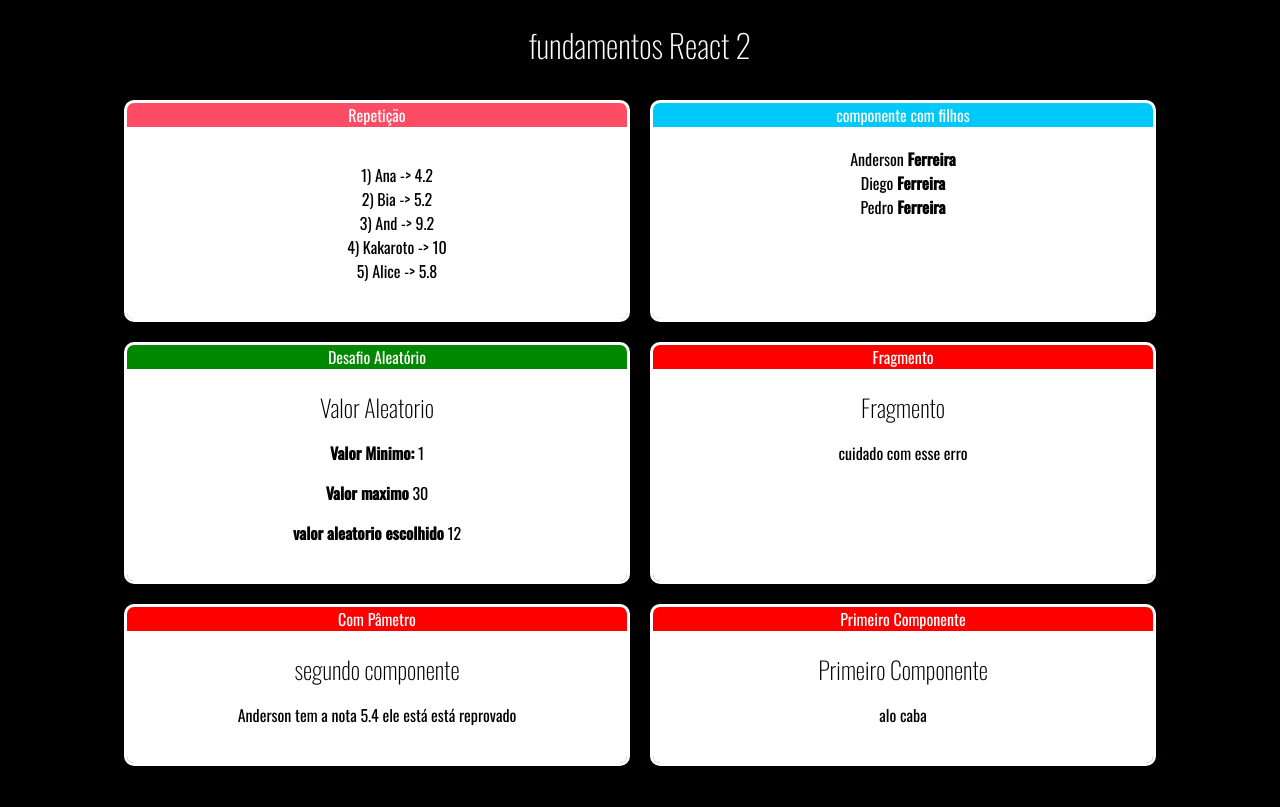
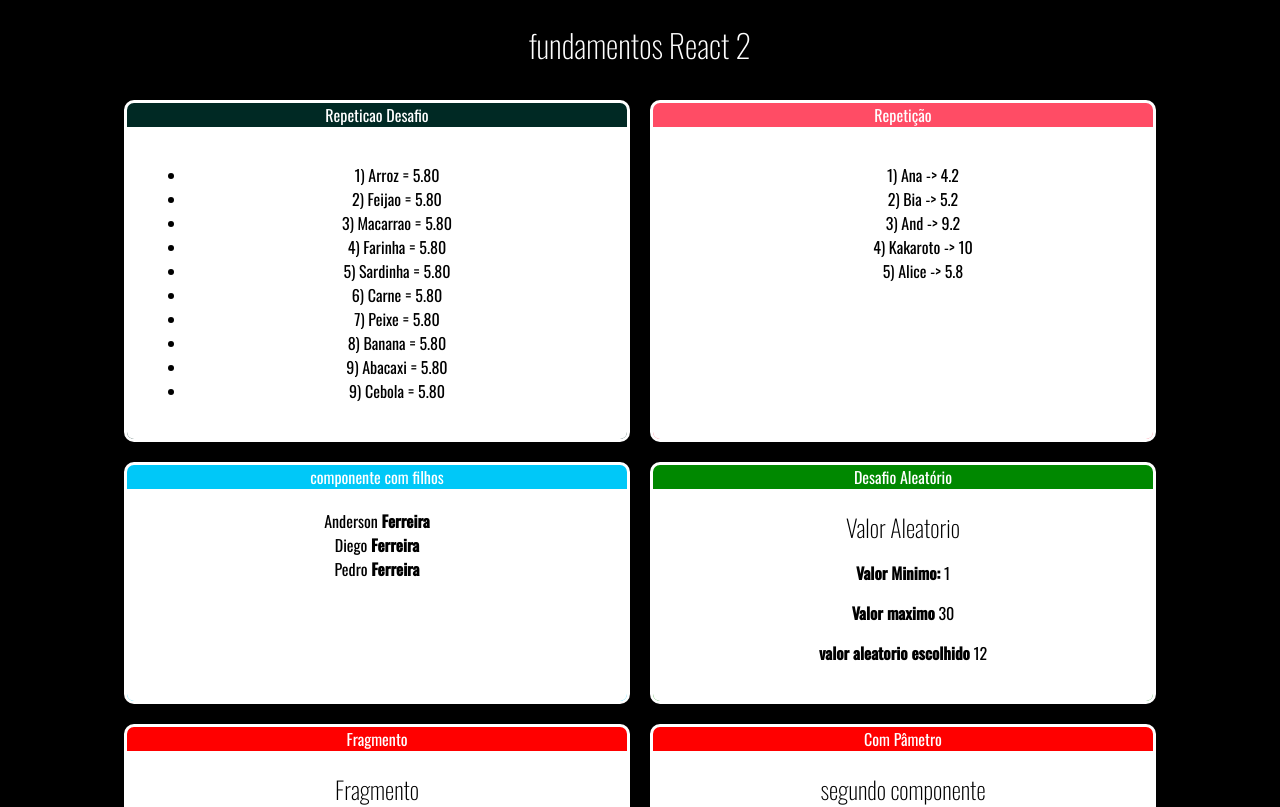
Before and after one commit to AndersonQS/Curso-React, a React (Create React App) app in the folder fundamentos-react/: page / in a window 1280 px wide. Shown: the top 807 px of the page. Built offline with nearby package versions, Linux system fonts and the light colour scheme.

Commit message:
Desafio Repetição

```diff
--- a/fundamentos-react/src/App.jsx
+++ b/fundamentos-react/src/App.jsx
@@ -1,6 +1,7 @@
+import React from 'react'
 import './App.css'
-import React from 'react'
 
+import TabelaProduto from './components/repeticao/TabelaProduto'
 import ListaAlunos from './components/repeticao/ListaAlunos'
 import Familia from './components/basicos/Familia'
 import FamiliaMembro from './components/basicos/FamiliaMembro'
@@ -15,16 +16,23 @@ export default _ =>
   <div className="App">
     <h1>fundamentos React 2 </h1>
 
+
+
     <div className="Cards">
-      <Card titulo="Repetição" color ="#ff4c65">
+
+    <Card titulo="Repeticao Desafio" color="#0984">
+      <TabelaProduto></TabelaProduto>
+    </Card>
+
+      <Card titulo="Repetição" color="#ff4c65">
         <ListaAlunos></ListaAlunos>
       </Card>
 
       <Card titulo="componente com filhos" color="#00c8f8">
         <Familia sobrenome="Ferreira">
           <FamiliaMembro nome="Anderson" />
-          <FamiliaMembro nome="Diego"  />
-          <FamiliaMembro nome="Pedro"  />
+          <FamiliaMembro nome="Diego" />
+          <FamiliaMembro nome="Pedro" />
 
         </Familia>
       </Card>
--- a/fundamentos-react/src/components/repeticao/ListaAlunos.jsx
+++ b/fundamentos-react/src/components/repeticao/ListaAlunos.jsx
@@ -4,7 +4,7 @@ export default (props) => {
   const alunoLista = alunos.map((aluno) => {
     return (
       <li Key={aluno.id}>
-        {aluno.id}) {aluno.name}   -> {aluno.nota}
+        {aluno.id}) {aluno.name}   -{'>'} {aluno.nota}
       </li>
     );
   });
--- /dev/null
+++ b/fundamentos-react/src/components/repeticao/TabelaProduto.jsx
@@ -0,0 +1,23 @@
+import React from 'react'
+
+import produto from '../../data/produtos'
+
+export default (props) => {
+  const TabelaProduto = produto.map((produto) => {
+    return (
+      <li key={produto.id}>
+        {produto.id}) {produto.name} = {produto.price}
+      </li>
+
+    )
+  });
+
+  return (
+    <div>
+      <ul>
+        {TabelaProduto}
+      </ul>
+    </div>
+  )
+
+}
--- /dev/null
+++ b/fundamentos-react/src/data/produtos.js
@@ -0,0 +1,12 @@
+export default [
+  {id: '1', name: 'Arroz', price: '5.80'},
+  {id: '2', name: 'Feijao', price: '5.80'},
+  {id: '3', name: 'Macarrao', price: '5.80'},
+  {id: '4', name: 'Farinha', price: '5.80'},
+  {id: '5', name: 'Sardinha', price: '5.80'},
+  {id: '6', name: 'Carne', price: '5.80'},
+  {id: '7', name: 'Peixe', price: '5.80'},
+  {id: '8', name: 'Banana', price: '5.80'},
+  {id: '9', name: 'Abacaxi', price: '5.80'},
+  {id: '9', name: 'Cebola', price: '5.80'},
+]
```
